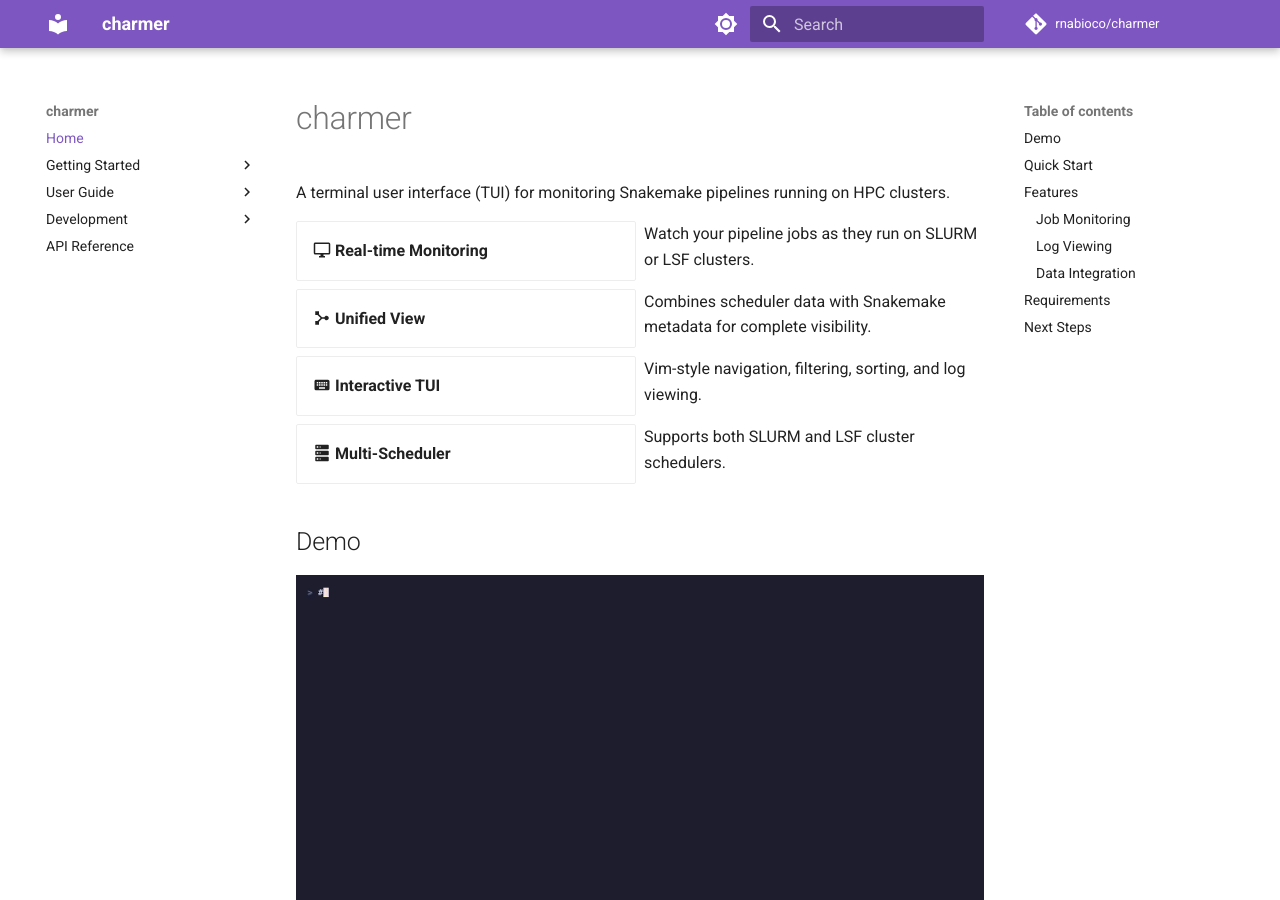
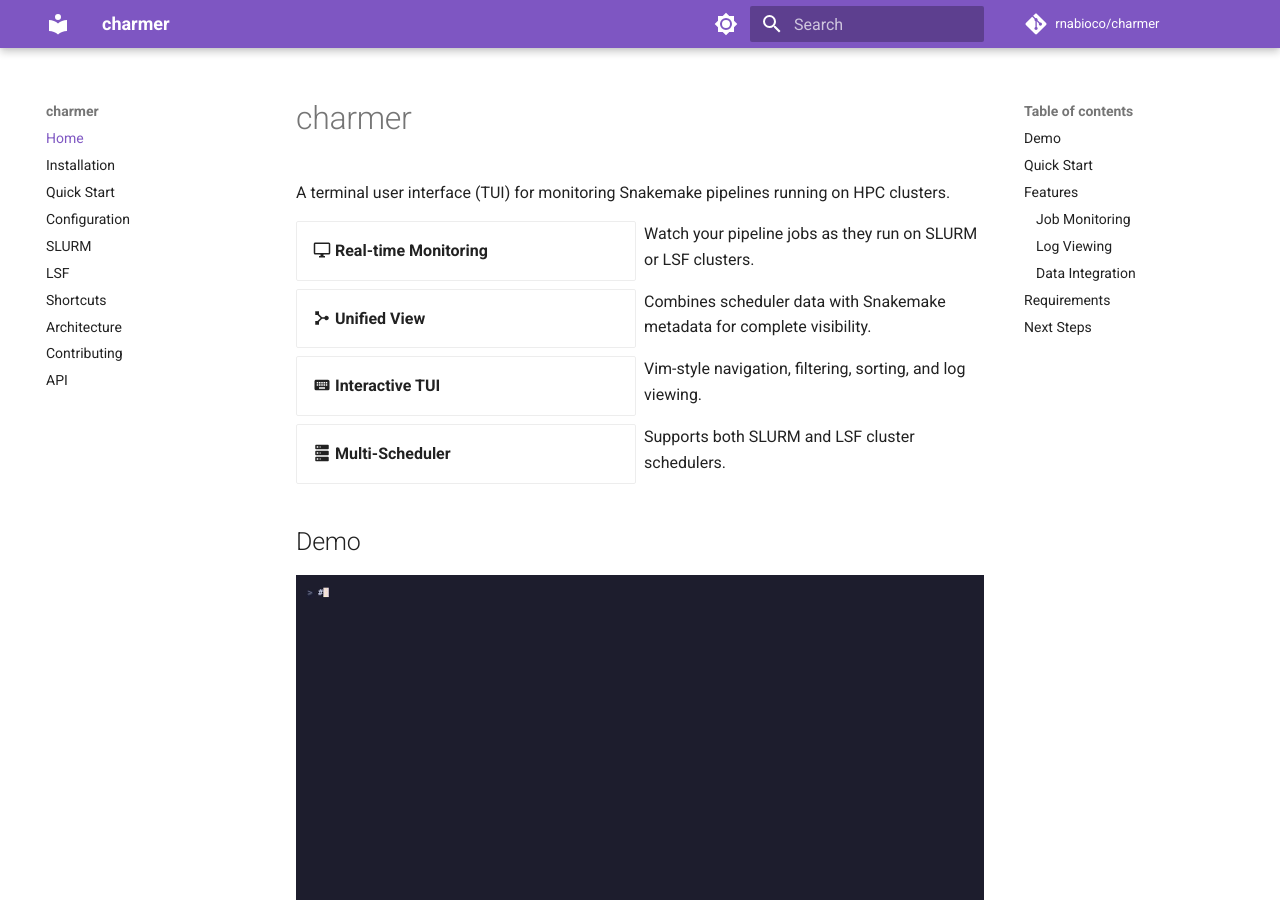
Before and after one commit to rnabioco/charmer-rs, an MkDocs documentation site: the page built from docs/index.md, in a window 1280 px wide and 900 px high. Built offline with MkDocs 1.6.1 and Material for MkDocs 9.7.7, drawn with Linux system fonts in a browser that asks for light colours; comment, search, counter and statistics services are not loaded.

Commit message:
docs: flatten mkdocs navigation
Remove nested nav structure to eliminate expandable sections.

🤖 Generated with [Claude Code](https://claude.com/claude-code)

Co-Authored-By: Claude Opus 4.5 <noreply@anthropic.com>

```diff
--- a/mkdocs.yml
+++ b/mkdocs.yml
@@ -52,18 +52,15 @@ markdown_extensions:
 
 nav:
   - Home: index.md
-  - Getting Started:
-    - Installation: getting-started/installation.md
-    - Quick Start: getting-started/quickstart.md
-  - User Guide:
-    - Configuration: guide/configuration.md
-    - SLURM Integration: guide/slurm.md
-    - LSF Integration: guide/lsf.md
-    - Keyboard Shortcuts: guide/shortcuts.md
-  - Development:
-    - Architecture: dev/architecture.md
-    - Contributing: dev/contributing.md
-  - API Reference: api/index.md
+  - Installation: getting-started/installation.md
+  - Quick Start: getting-started/quickstart.md
+  - Configuration: guide/configuration.md
+  - SLURM: guide/slurm.md
+  - LSF: guide/lsf.md
+  - Shortcuts: guide/shortcuts.md
+  - Architecture: dev/architecture.md
+  - Contributing: dev/contributing.md
+  - API: api/index.md
 
 extra:
   social:
```
